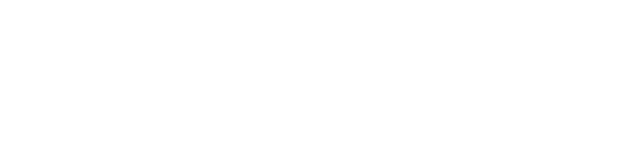
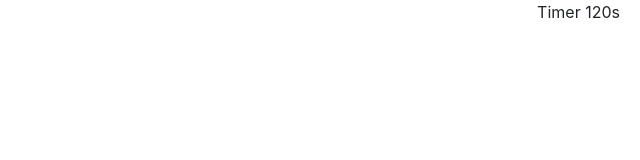
Before and after one commit to tiiedye/04-Code-Quiz, a plain HTML site: page index.html in a window 1280 px wide. Shown: the full height of the page, 640-1280 px from the left. Drawn offline with nearby package versions, Linux system fonts and the light colour scheme.

Commit message:
starting work on timer

```diff
--- a/index.html
+++ b/index.html
@@ -13,6 +13,9 @@
 <body>
     <!--link to high scores page-->
     <a href="high-scores.html">High Scores</a>
+    <div id="timer">
+        Timer <span id="secondsLeft">120</span>s
+    </div>
 
     <div id="container" class="box">
         <!--Question-->
--- a/script.js
+++ b/script.js
@@ -340,7 +340,7 @@ function submitScore() {
     body.appendChild(submitResult);
 
     var displayResult = document.createElement("p");
-    displayResult.textContent = result;
+    displayResult.textContent = result + " out of 50";
     body.appendChild(displayResult);
 
     var submitName = document.createElement("input");
--- a/style.css
+++ b/style.css
@@ -14,3 +14,8 @@ button {
     display: inline-block;
     font-size: 16px;
   }
+
+  #timer {
+      float: right;
+      margin-right: 20px;
+  }
```
